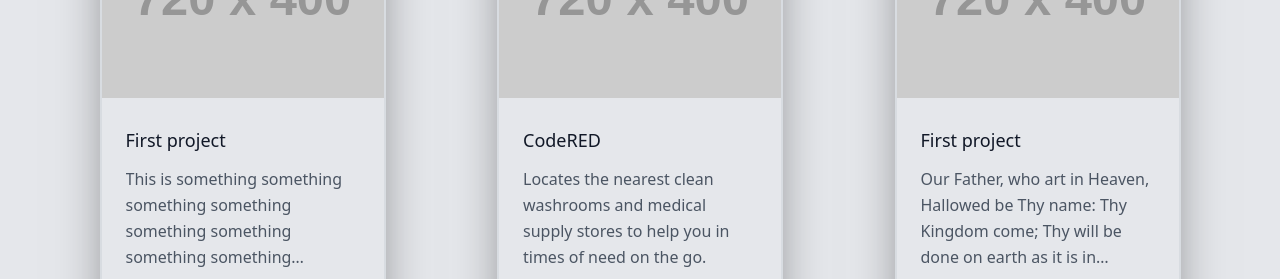
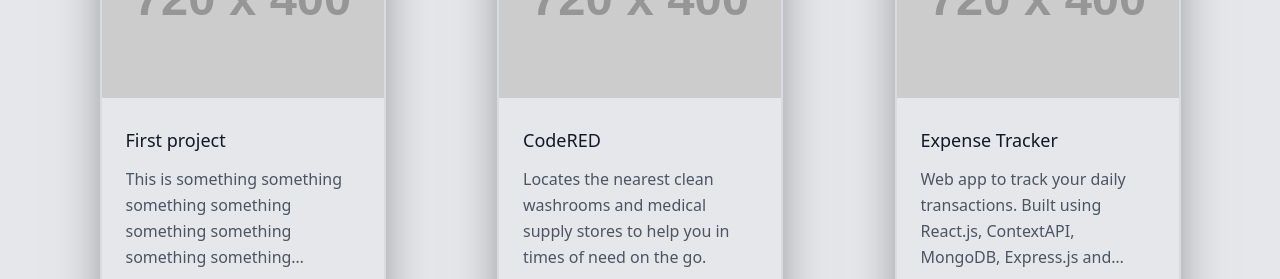
Before and after one commit to kaustuvkaran01/portfolio, a React app in the folder portfolio-v1/: page / in a window 1280 px wide. Shown: the part 2380-2659 px from the top of the page. Built offline with nearby package versions, Linux system fonts and the light colour scheme; placeholder pictures from the web are drawn by us.

Commit message:
add: Expense Tracker to MainProjects

```diff
--- a/portfolio-v1/src/components/MainProjects.js
+++ b/portfolio-v1/src/components/MainProjects.js
@@ -20,9 +20,9 @@ export default function MainProjects() {
 		},
 		{
 			cat: "",
-      title: "First project",
-      desc: "Our Father, who art in Heaven, Hallowed be Thy name: Thy Kingdom come; Thy will be done on earth as it is in heaven. Give us this day our daily bread and forgive us our trespasses as we forgive those who trespass against us. Lead us not into temptations; but deliver us from the evil ones for Thine is the    Kingdom, the Power and the glory for ever and ever.    ",
-      github: "https://github.com",
+			title: "Expense Tracker",
+			desc: "Web app to track your daily transactions. Built using React.js, ContextAPI, MongoDB, Express.js and Node.js",
+			github: "https://github.com/kaustuvkaran01/Expense-tracker",
 			live: "https://github.com",
 		},
 	];
@@ -77,7 +77,7 @@ export default function MainProjects() {
 												</span>
 												<span class="text-gray-400 inline-flex items-center leading-none text-sm">
 													<a href={project.live}>
-                            <FaExternalLinkAlt size={20}/>
+														<FaExternalLinkAlt size={20} />
 													</a>
 												</span>
 											</div>
```
Lines whose indentation alone changed are shown as unchanged.
